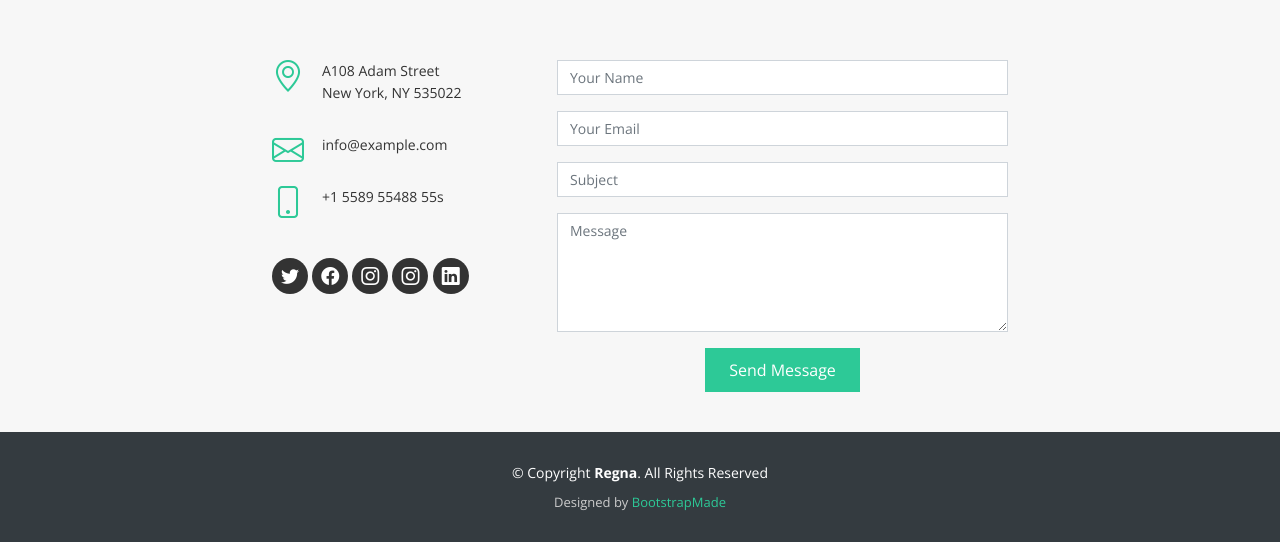
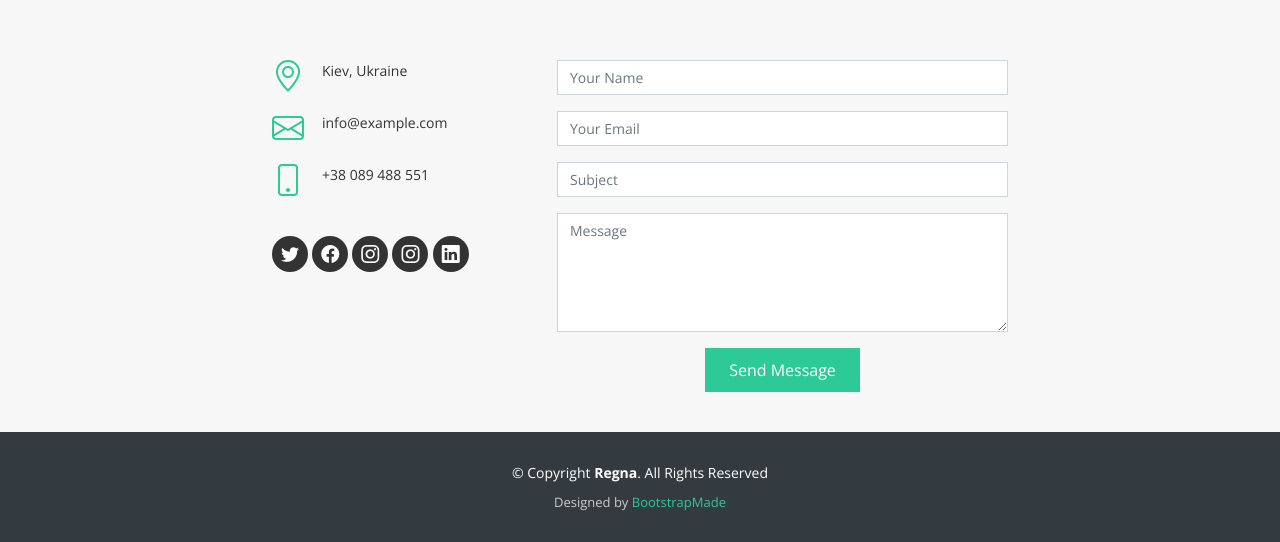
Before and after one commit to maximstudemail/maximstudemail, a plain HTML site: page index.html in a window 1280 px wide. Shown: the part 5438-5980 px from the top of the page. Drawn offline with nearby package versions, Linux system fonts and the light colour scheme; grey boxes are pictures that could not be loaded.

Commit message:
bug relatted to maps

```diff
--- a/index.html
+++ b/index.html
@@ -436,7 +436,7 @@
             <div class="info">
               <div>
                 <i class="bi bi-geo-alt"></i>
-                <p>A108 Adam Street<br>New York, NY 535022</p>
+                <p>Kiev, Ukraine</p>
               </div>
 
               <div>
@@ -446,7 +446,7 @@
 
               <div>
                 <i class="bi bi-phone"></i>
-                <p>+1 5589 55488 55s</p>
+                <p>+38 089 488 551</p>
               </div>
             </div>
 
```
